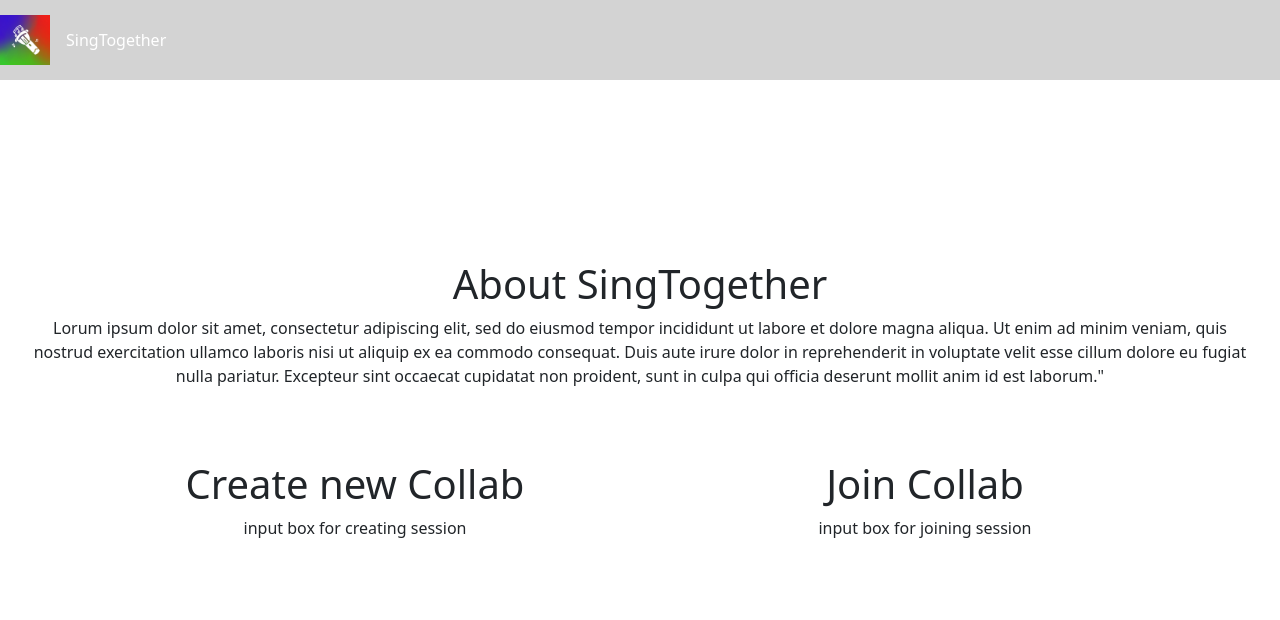
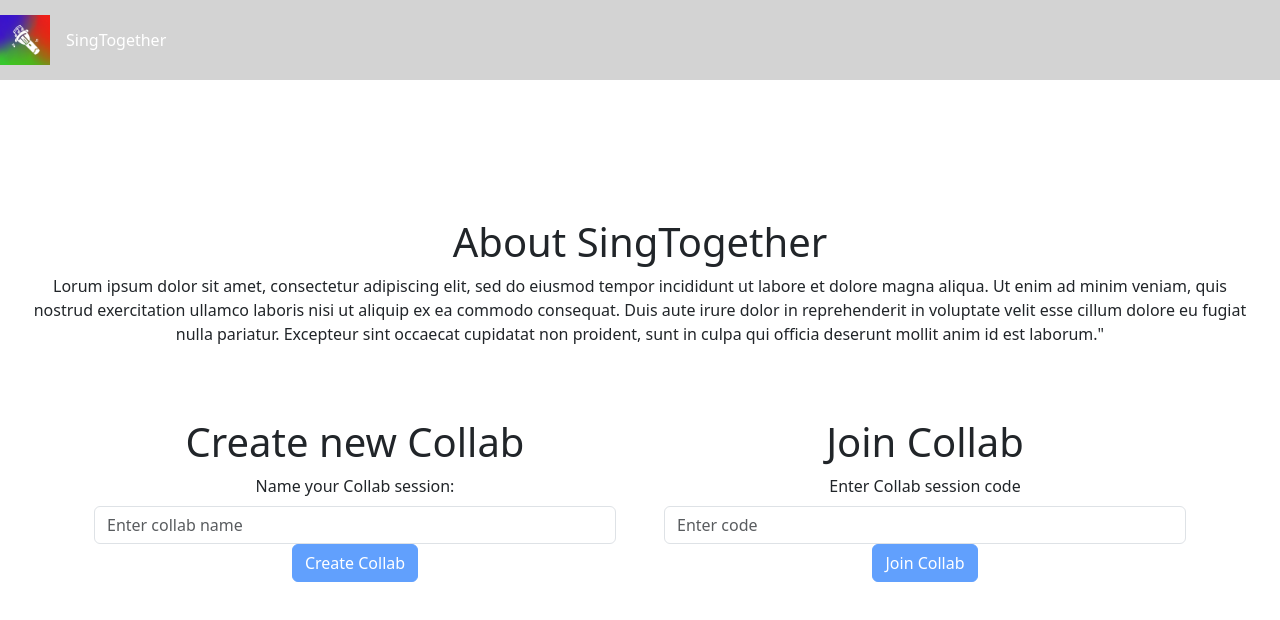
Before and after one commit to maertan/jam-together, a React (Vite) app in the folder my-react-app/: page / in a window 1280 px wide. Shown: the top 620 px of the page. Built offline with nearby package versions, Linux system fonts and the light colour scheme; no server answers.

Commit message:
Add functionality to create and join sessions

```diff
--- a/my-react-app/src/App.jsx
+++ b/my-react-app/src/App.jsx
@@ -1,9 +1,8 @@
-import { useState, useEffect} from 'react'
 import './App.css'
-import { supabase } from './client';
 import { Route, Routes } from 'react-router-dom';
 import NavBar from "./components/NavBar";
-import HomePage from "./components/HomePage";
+import HomePage from './components/HomePage/HomePage';
+import CollabPage from "./components/CollabPage"
 import 'bootstrap/dist/css/bootstrap.min.css';
 
 
@@ -14,6 +13,7 @@ function App() {
       <NavBar />
         <Routes>
           <Route path="/" element={<HomePage />} />
+          <Route path="/collab/:code" element={<CollabPage />} />
         </Routes>
     </>
   );
--- a/my-react-app/src/components/HomePage/CreateCollab.jsx
+++ b/my-react-app/src/components/HomePage/CreateCollab.jsx
@@ -1,12 +1,42 @@
 import React from 'react'
+import { useState } from 'react';
+import { Button, Form, Container } from 'react-bootstrap';
+import { createCollab } from '../../logic/createCollabFunctions';
+import { useNavigate } from 'react-router-dom';
+
 
 const CreateCollab = () => {
+  const navigate = useNavigate()
+  const [name, setName] = useState('');
+
+  const handleInputChange = (e) => {
+    setName(e.target.value);
+  };
+
+  const handleCreateSession = async () => {
+    console.log('Collab session created:', name);
+    const code = await createCollab(name)
+    navigate(`/collab/${code}`)
+  };
   return (
     <>
-    <h1>Create new Collab</h1>
-    <div>
-        input box for creating session
-    </div>
+    <Container>
+      <h1>Create new Collab</h1>
+      <Form>
+            <Form.Group controlId="name">
+              <Form.Label>Name your Collab session:</Form.Label>
+              <Form.Control
+                type="text"
+                placeholder="Enter collab name"
+                value={name}
+                onChange={handleInputChange}
+              />
+            </Form.Group>
+            <Button variant="primary" onClick={handleCreateSession} disabled={!name}>
+              Create Collab
+            </Button>
+          </Form>
+    </Container>
     </>
   )
 }
--- a/my-react-app/src/components/HomePage.jsx
+++ b/my-react-app/src/components/HomePage/HomePage.jsx
@@ -1,7 +1,7 @@
 import React from 'react'
 import Container from 'react-bootstrap/Container';
-import JoinCreate from './HomePage/JoinCreate';
-import AboutBox from './HomePage/AboutBox';
+import JoinCreate from './JoinCreate';
+import AboutBox from './AboutBox';
 
 const HomePage = () => {
   return (
--- a/my-react-app/src/components/HomePage/JoinCollab.jsx
+++ b/my-react-app/src/components/HomePage/JoinCollab.jsx
@@ -1,12 +1,39 @@
 import React from 'react'
+import { useState } from 'react';
+import { Button, Form, Container } from 'react-bootstrap';
+import { useNavigate } from 'react-router-dom';
 
 const JoinCollab = () => {
+  const navigate = useNavigate()
+  const [code, setCode] = useState('');
+
+  const handleInputChange = (e) => {
+    setCode(e.target.value);
+  };
+
+  const handleJoinCollab = () => {
+    navigate(`/collab/${code}`)
+  };
+
   return (
     <>
-    <h1>Join Collab</h1>
-    <div>
-        input box for joining session
-    </div>
+    <Container>
+      <h1>Join Collab</h1>
+      <Form>
+            <Form.Group controlId="code">
+              <Form.Label>Enter Collab session code</Form.Label>
+              <Form.Control
+                type="text"
+                placeholder="Enter code"
+                value={code}
+                onChange={handleInputChange}
+              />
+            </Form.Group>
+            <Button variant="primary" onClick={handleJoinCollab} disabled={!code}>
+              Join Collab
+            </Button>
+          </Form>
+    </Container>
     </>
   )
 }
--- a/my-react-app/src/logic/createCollabFunctions.jsx
+++ b/my-react-app/src/logic/createCollabFunctions.jsx
@@ -3,13 +3,14 @@ import cryptoRandomString from 'crypto-random-string';
 
 
 export async function createCollab(name) {
-    var code = generateNewCode()
+    var code = await generateNewCode()
     const {error} = await supabase
         .from('collabs')
-        .insert({'collab_id':code, collab_name: name})
+        .insert({'collab_id':code,'collab_name': name})
     if (error) {
         console.log("Error creating session: " + error.message)
     }
+    return code;
 }
 
 export async function generateNewCode() {
@@ -22,7 +23,7 @@ export async function generateNewCode() {
         if (error) {
             console.log("Error generating code: " + error.message)
         }
-        if (data.length == 0) {
+        if (data.length === 0) {
             return code;
         }
     }
```
